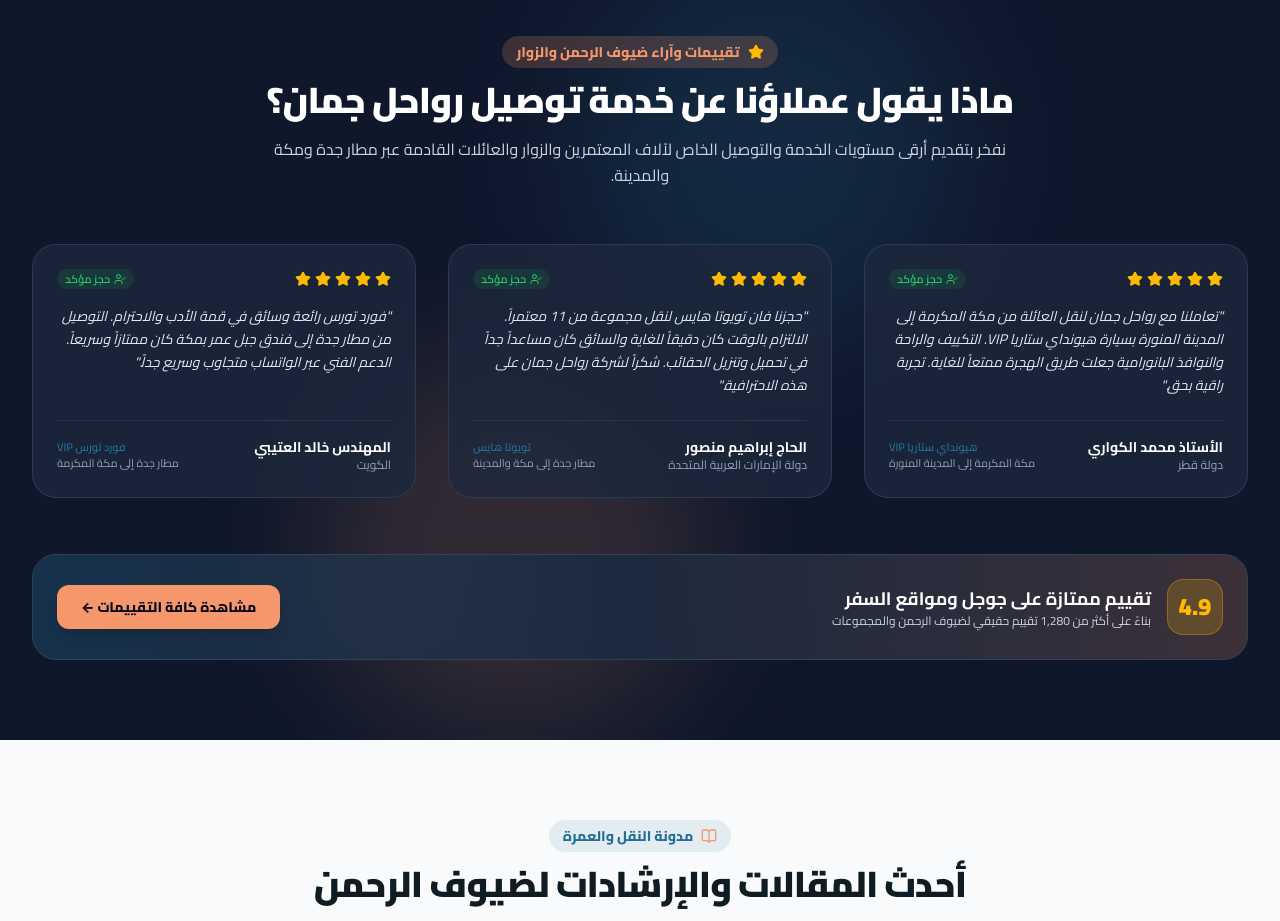
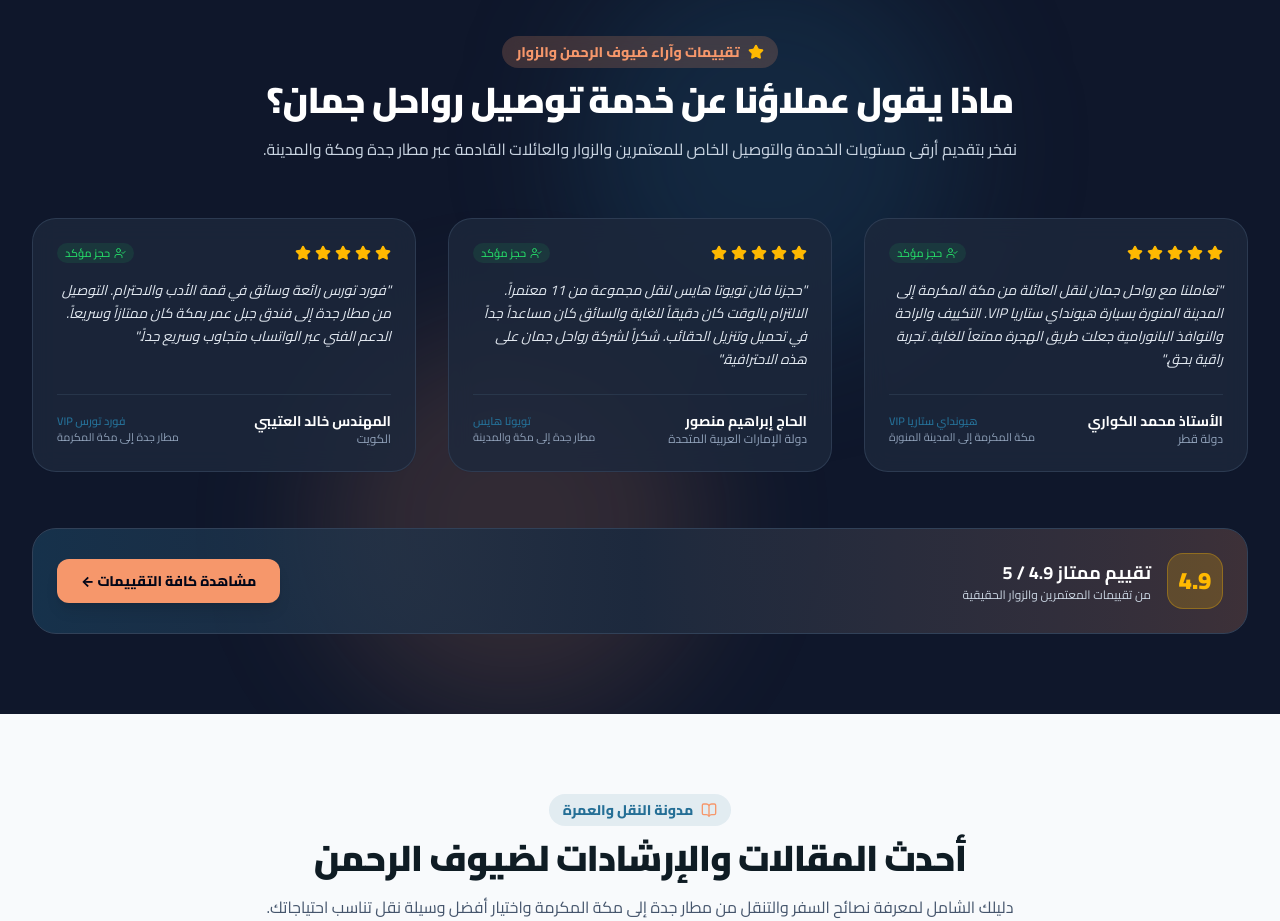
Before and after one commit to yousefokla/juman, a Next.js app: page / in a window 1280 px wide. Shown: the part 5960-6881 px from the top of the page. Built offline with nearby package versions, Linux system fonts and the light colour scheme; a web font is replaced by a local one.

Commit message:
Update reviewer metrics to 214 and remove old 1280 numbers across all components and metadata

```diff
--- a/src/components/ReviewsSection.tsx
+++ b/src/components/ReviewsSection.tsx
@@ -1,8 +1,7 @@
 import React from "react";
 import Link from "next/link";
-import { Star, ShieldCheck, Quote, CheckCircle2, UserCheck } from "lucide-react";
+import { Star, UserCheck } from "lucide-react";
 import { REVIEWS } from "@/data/reviews";
-import { COMPANY_INFO } from "@/data/company";
 
 export function ReviewsSection() {
   return (
@@ -22,7 +21,7 @@
             ماذا يقول عملاؤنا عن خدمة توصيل رواحل جمان؟
           </h2>
           <p className="mt-4 text-base text-slate-300 leading-relaxed">
-            نفخر بتقديم أرقى مستويات الخدمة والتوصيل الخاص لآلاف المعتمرين والزوار والعائلات القادمة عبر مطار جدة ومكة والمدينة.
+            نفخر بتقديم أرقى مستويات الخدمة والتوصيل الخاص للمعتمرين والزوار والعائلات القادمة عبر مطار جدة ومكة والمدينة.
           </p>
         </div>
 
@@ -79,8 +78,8 @@
               4.9
             </div>
             <div>
-              <h3 className="font-bold text-white text-lg">تقييم ممتازة على جوجل ومواقع السفر</h3>
-              <p className="text-xs text-slate-300">بناءً على أكثر من 1,280 تقييم حقيقي لضيوف الرحمن والمجموعات</p>
+              <h3 className="font-bold text-white text-lg">تقييم ممتاز 4.9 / 5</h3>
+              <p className="text-xs text-slate-300">من تقييمات المعتمرين والزوار الحقيقية</p>
             </div>
           </div>
 
--- a/src/data/company.ts
+++ b/src/data/company.ts
@@ -10,7 +10,7 @@
   address: "جدة / مكة المكرمة - المملكة العربية السعودية",
   operatingHours: "24/7 طوال أيام الأسبوع",
   googleRating: 4.9,
-  totalReviews: 1280,
+  totalReviews: 214,
   seoDescription: "شركة رواحل جمان للنقل البري توفر أفضل خدمات التوصيل الخاص من مطار جدة (مطار الملك عبدالعزيز الدولي) إلى مكة المكرمة والمدينة المنورة بأحدث السيارات الفاخرة (كامري، ستاريا، هايس، جمس، فورد تورس، كوستر) لضيوف الرحمن بأعلى معايير الأمان والراحة على مدار 24 ساعة.",
   keywords: [
     "توصيل من مطار جدة الى مكة",
```
